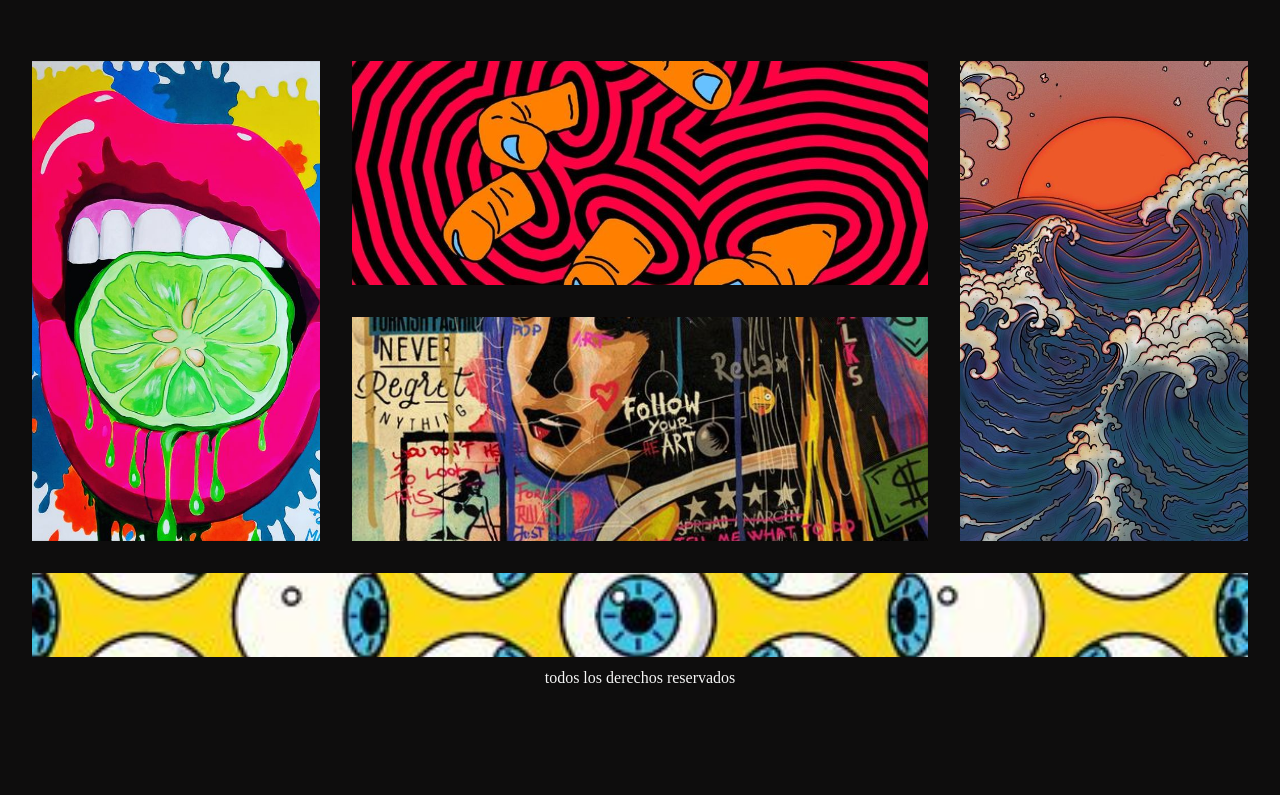
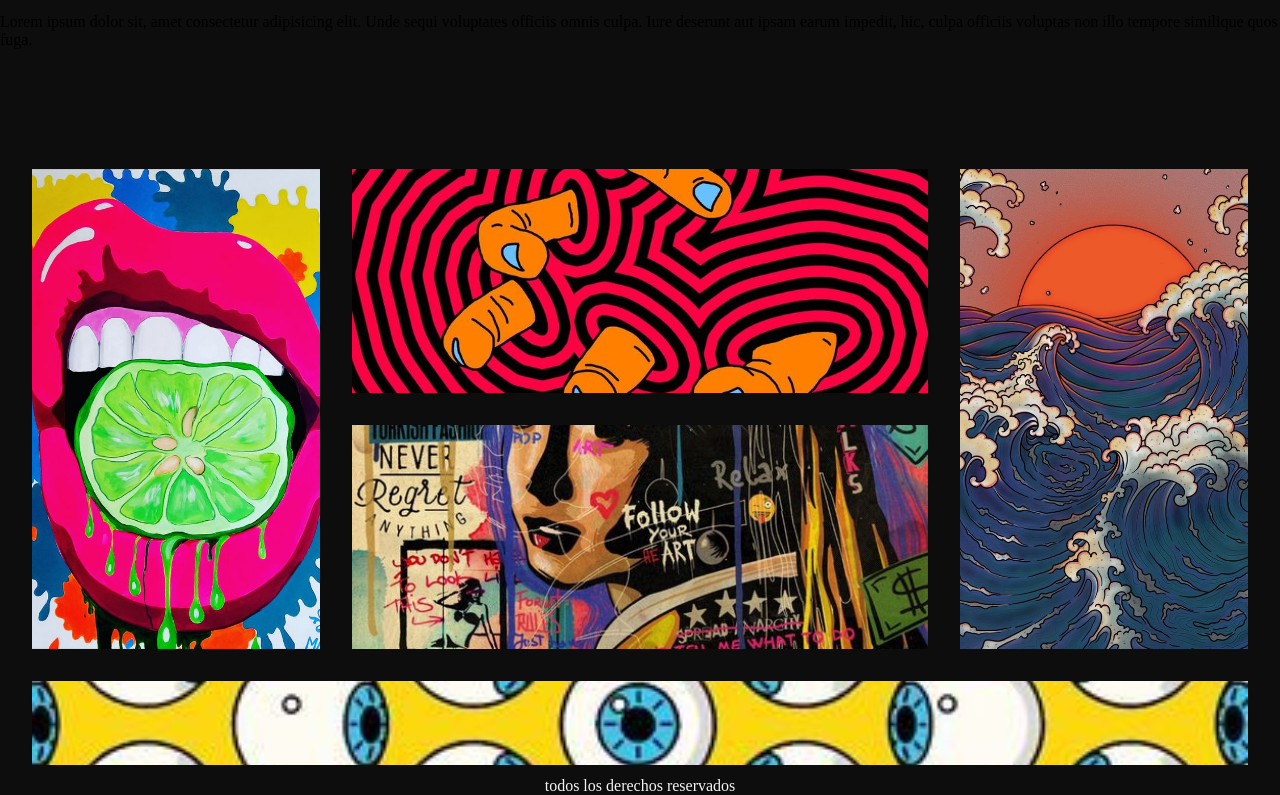
Before and after one commit to chinocastro/backup, a plain HTML site: page index.html in a window 1280 px wide. Shown: the part 96-891 px from the top of the page. Before the commit the page ends 800 px from the top, so only its background shows below. Drawn offline with Linux system fonts and the light colour scheme.

Commit message:
nueva version del index, section nueva

```diff
--- a/index.html
+++ b/index.html
@@ -22,6 +22,18 @@
             </ul>
         </nav>
     </header>
+
+    <!-- section nueva futuro banner  -->
+
+    <section>
+        <p> Lorem ipsum dolor sit, amet consectetur adipisicing elit. Unde sequi voluptates officiis omnis culpa. Iure deserunt aut ipsam earum impedit, hic, culpa officiis voluptas non illo tempore similique quos fuga.</p>
+        <ul>
+            <li></li>
+            <li></li>
+            <li></li>
+            <li></li>
+        </ul>
+    </section>
 
     <!-- contenido principal -->
     <main class="contenedor">
```
Also changed, not shown: 1 other file.
